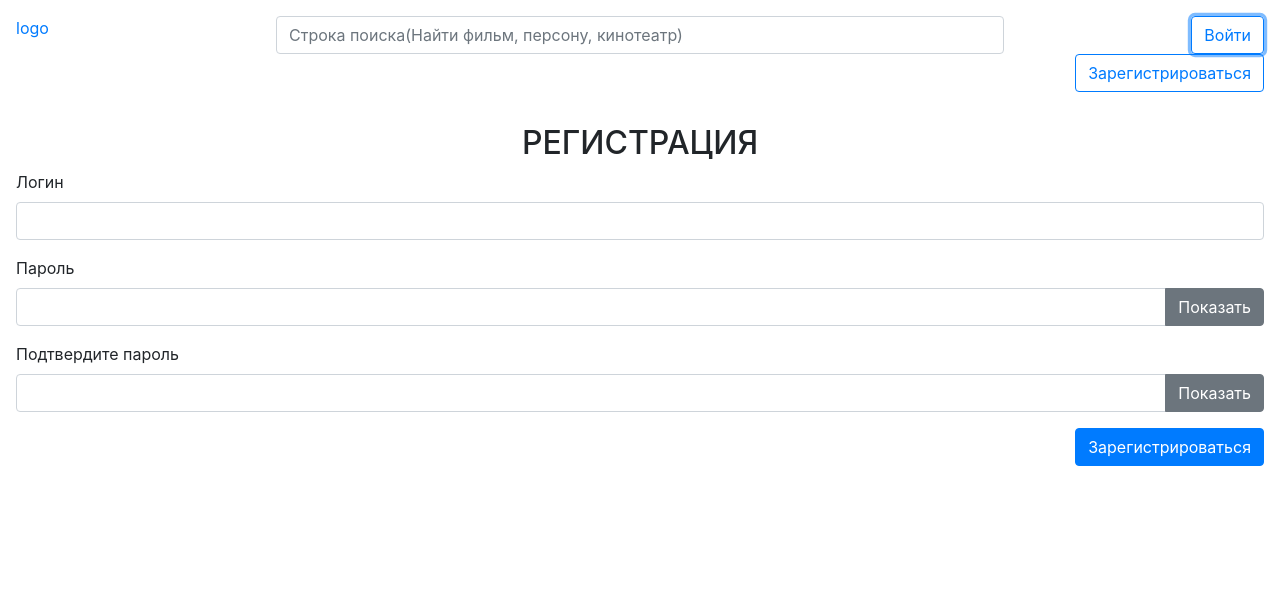
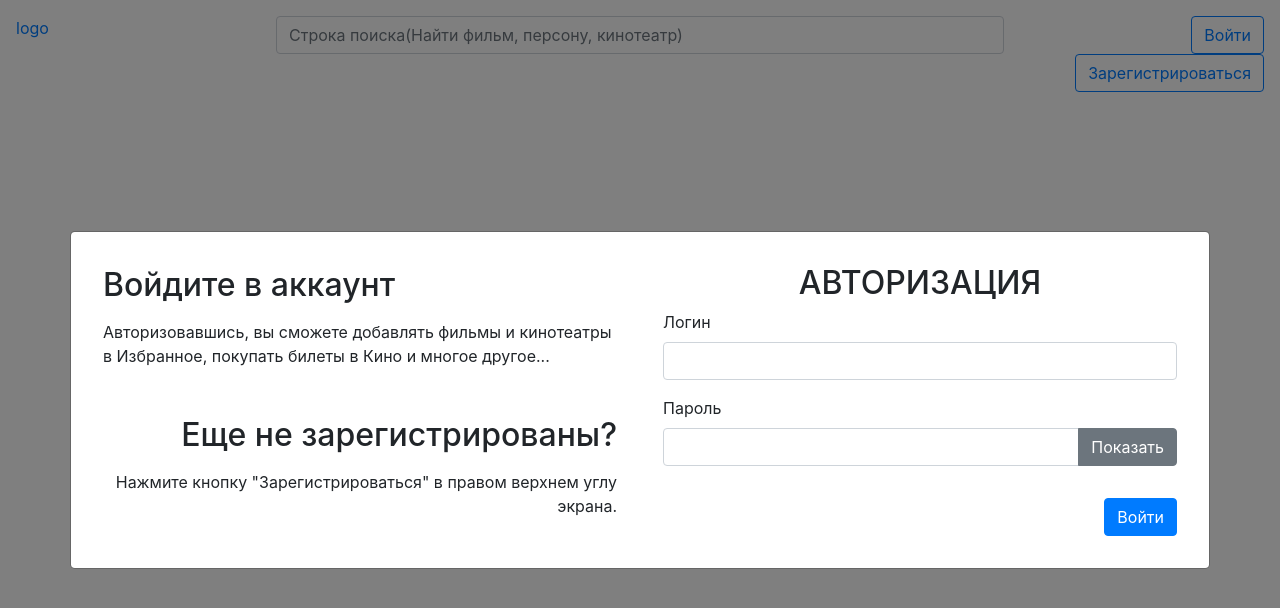
Before and after one commit to pavel-035/modernCinema, a Nuxt app: page / in a window 1280 px wide. Both pictures are taken after a click on the button "Войти". Shown: the top 608 px of the page. Built offline with nearby package versions, Linux system fonts and the light colour scheme.

Commit message:
модалки регистрации

```diff
--- a/components/headers/mainHeader.vue
+++ b/components/headers/mainHeader.vue
@@ -10,15 +10,25 @@
         />
       </b-col>
       <b-col class="header_nav text-lg-right p-0">
-        <b-button variant="outline-primary">Войти</b-button>
-        <b-button variant="outline-primary">Зарегистрироваться</b-button>
+        <b-button variant="outline-primary" v-b-modal.modal-login>Войти</b-button>
+        <b-button variant="outline-primary" v-b-modal.modal-signup>Зарегистрироваться</b-button>
       </b-col>
     </b-row>
+    <b-modal id="modal-login" size="xl" centered hide-footer hide-header>
+      <login-form />
+    </b-modal>
+    <b-modal id="modal-signup" size="xl" centered hide-footer hide-header>
+      <signup-form />
+    </b-modal>
   </header>
 </template>
 
 <script>
+import loginForm from "@/components/registration/forms/loginForm";
+import signupForm from "@/components/registration/forms/signupForm";
 export default {
+  components: { signupForm, loginForm }
+
 
 }
 </script>
--- a/components/registration/forms/loginForm.vue
+++ b/components/registration/forms/loginForm.vue
@@ -1,5 +1,16 @@
 <template>
-  <div class="p-3">
+  <b-row class="p-3 align-items-center justify-content-between" cols="12">
+    <b-col class="mr-3">
+      <div>
+        <h2 class="mb-3">Войдите в аккаунт</h2>
+        <p>Авторизовавшись, вы сможете добавлять фильмы и кинотеатры в Избранное, покупать билеты в Кино и многое другое...</p>
+      </div>
+      <div class="text-right mt-5">
+        <h2 class="mb-3">Еще не зарегистрированы?</h2>
+        <p>Нажмите кнопку "Зарегистрироваться" в правом верхнем углу экрана.</p>
+      </div>
+    </b-col>
+    <b-col>
       <h2 class="text-lg-center">АВТОРИЗАЦИЯ</h2>
       <b-form>
         <b-form-group
@@ -35,14 +46,15 @@
         </b-form-group>
 
         <b-button
-        class="float-right"
+          class="float-right mt-3"
           type="submit"
           variant="primary"
         >
           Войти
         </b-button>
       </b-form>
-  </div>
+    </b-col>
+  </b-row>
 </template>
 
 <script>
--- a/components/registration/forms/signupForm.vue
+++ b/components/registration/forms/signupForm.vue
@@ -1,5 +1,11 @@
 <template>
-  <div class="p-3">
+  <b-row class="p-3 align-items-center justify-content-between" cols="12">
+    <b-col class="mr-3">
+      <h2 class="mb-4">Уже зарегистрированы?</h2>
+      <p>Нажмите кнопку "Зарегистрироваться" в правом верхнем углу экрана.</p>
+      <p>Авторизовавшись, вы сможете добавлять фильмы и кинотеатры в Избранное, покупать билеты в Кино и многое другое...</p>
+    </b-col>
+    <b-col>
       <h2 class="text-lg-center">РЕГИСТРАЦИЯ</h2>
       <b-form>
         <b-form-group
@@ -64,7 +70,8 @@
           Зарегистрироваться
         </b-button>
       </b-form>
-  </div>
+    </b-col>
+  </b-row>
 </template>
 
 <script>
--- a/pages/index.vue
+++ b/pages/index.vue
@@ -1,6 +1,6 @@
 <template>
   <div>
-    <signup-form />
+<!--    <signup-form />-->
 <!--    <login-form />-->
   </div>
 </template>
```
Lines whose indentation alone changed are shown as unchanged.
